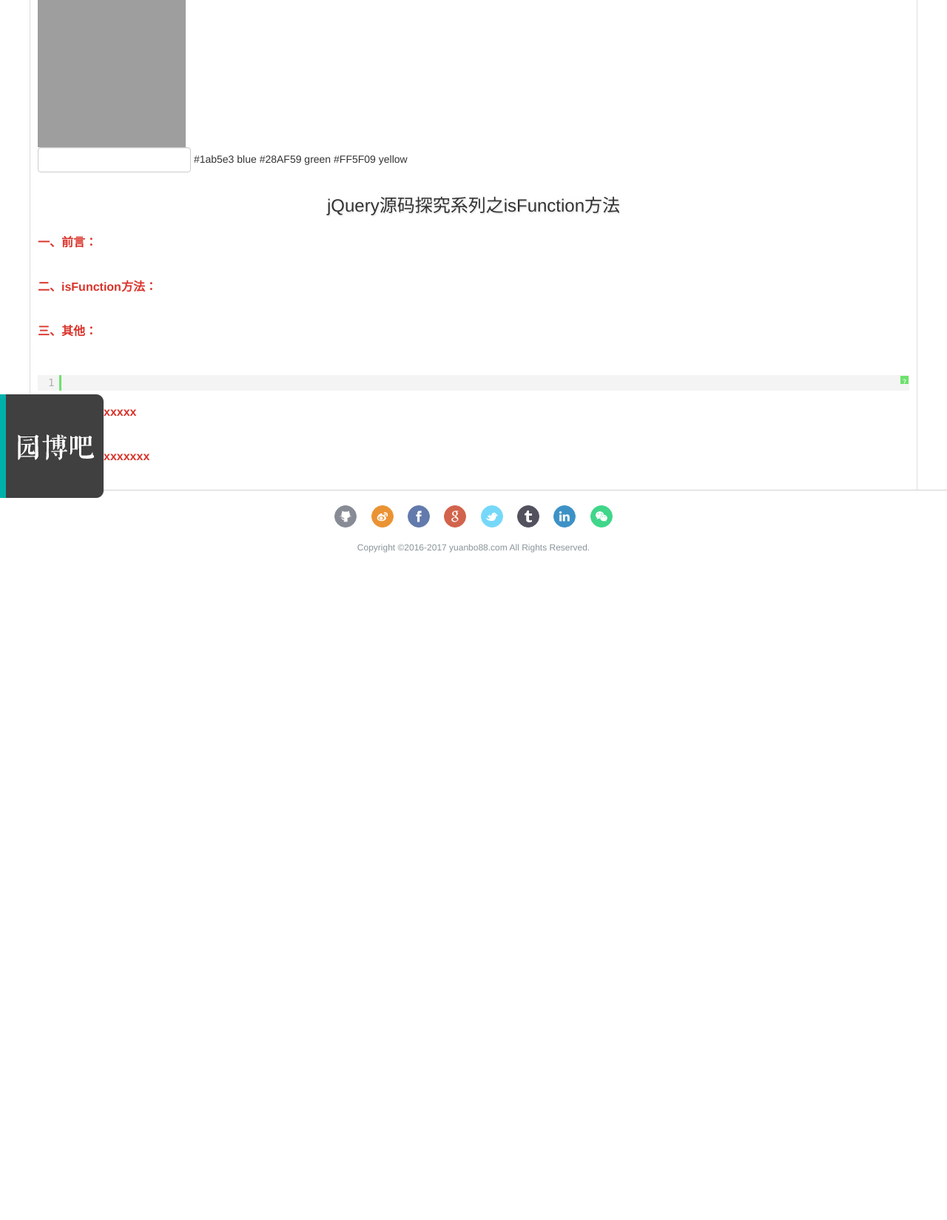
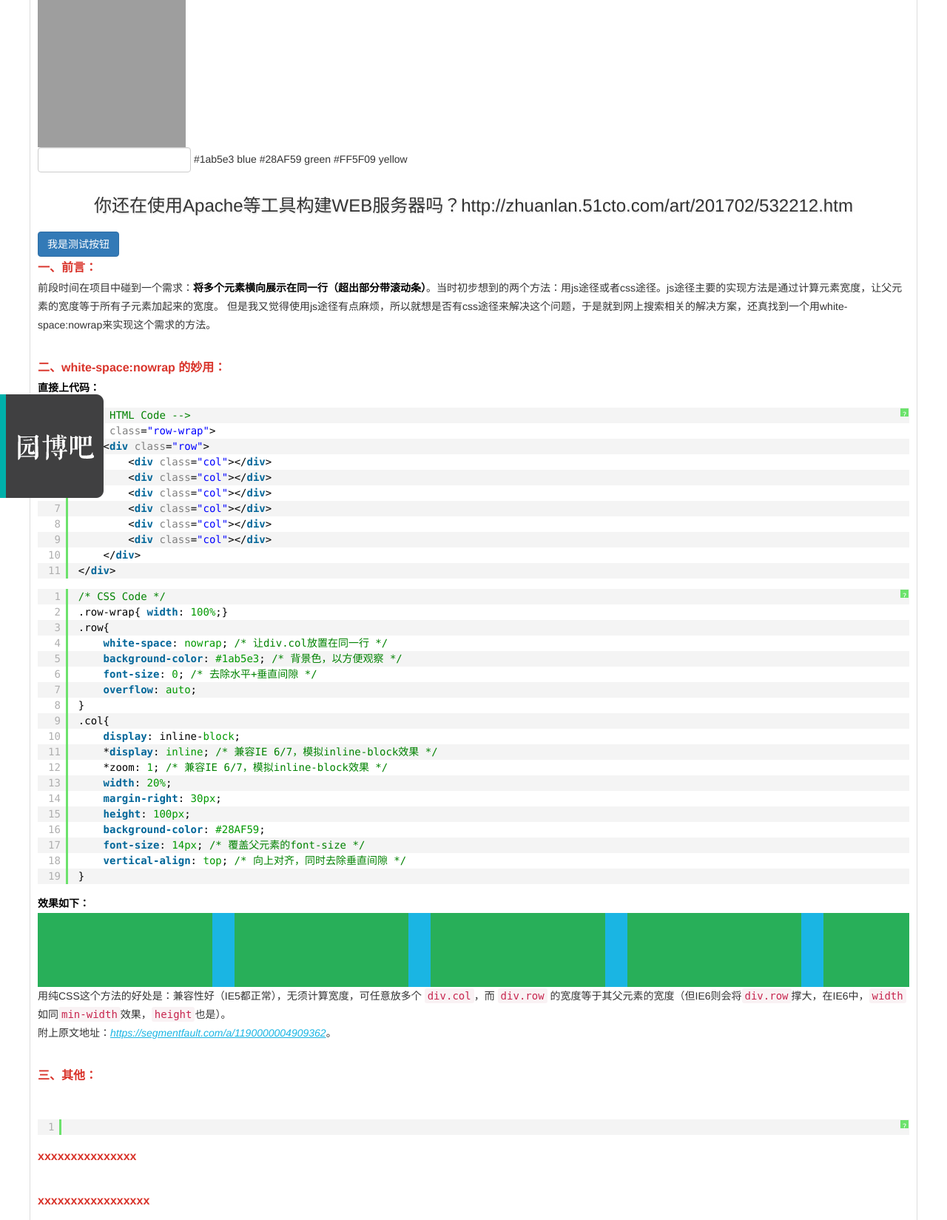
Before and after one commit to bobo88/BOBO, a PHP site: page /demo_article.php in a window 1280 px wide. Shown: the part 127-1776 px from the top of the page at 74% size. Before the commit the page ends 874 px from the top, so only its background shows below. Run offline with PHP 8.4, Linux system fonts and the light colour scheme; some libraries are stand-ins or nearby versions; grey boxes are pictures that could not be loaded.

Commit message:
demo-25 style

```diff
--- a/skin1/demo/demo_25.php
+++ b/skin1/demo/demo_25.php
@@ -146,7 +146,7 @@ $link->close();
         .b-status-received{ color: #ff6600; border: 1px solid #ff6600;}
         .b-status-expired{ color: #b4b4b4; border: 1px solid #b4b4b4;}
 
-        .active-nav{ position: fixed; z-index: 9999; top: 50%; left: 50%; margin-left: 520px; width: 160px; background: #ff6600;}
+        .active-nav{ display: none; position: fixed; z-index: 9999; top: 50%; left: 50%; margin-left: 520px; width: 160px; background: #ff6600;}
         .active-nav li{ height: 36px; line-height: 36px; border-bottom: 1px solid #ffa200; text-align: center;}
         .active-nav li a{ display: block; width: 100%; height: 36px; color: #fff; font-size: 14px;}
         .active-nav .floor-nav.active a, .active-nav .floor-nav:hover a{ background: #ffa200;}
--- a/skin1/demo_article.php
+++ b/skin1/demo_article.php
@@ -30,29 +30,150 @@
 #28AF59    green
 
 #FF5F09    yellow
+
+<style>
+	/*黑色粗体*/
+	.fb-black{ color: #000; font-weight: bold;}
+
+	/*灰色斜体*/
+	.notes{ color: #999; font-style: italic;}
+
+	/*重点内容*/
+	.focus{ color: #28AF59; font-weight: bold; font-size: 14px; font-style: italic;}
+
+	/*下划线*/
+	.line-d{ text-decoration: underline;}
+
+	/*a链接*/
+	.alink{ color: #1ab5e3; text-decoration: underline; font-style: italic;}
+
+	/*code*/
+	code{ color: #c7254e; background-color: #f9f2f4;padding: 2px 4px; font-size: 90%; border-radius: 3px; font-size: 14px;}
+</style>
+
 <br/>
 <!-- <h1>初探Flexbox弹性盒子布局</h1> -->
 <!-- <h1>ES6如何实现模块化</h1> -->
 <!-- <h1>jQuery源码探究系列之isFunction</h1> -->
-<h1>jQuery源码探究系列之isFunction方法</h1>
+<h1>你还在使用Apache等工具构建WEB服务器吗？http://zhuanlan.51cto.com/art/201702/532212.htm</h1>
 
 
 <!-- <script src="http://www.yuanbo88.com/dist/minjs/vue.min.js"></script> -->
 
 
+<a href="javascript:;" class="btn-normal js-btnTest">我是测试按钮</a>
+
+<script>
+// res.setHeader('Cache-Control', "no-cache, max-age=" + 5);
+// res.setHeader('Content-Type', 'text/html');
+// res.writeHead('200', "OK");
+	$(function(){
+		$('.js-btnTest').click(function(){
+			$.ajax({
+				url: 'demo/demo.json',
+				type: 'POST',
+				dataType: 'json',
+				// data: {param1: 'value1'},
+				beforeSend: function(request) {
+		            request.setRequestHeader('Cache-Control', "max-age=" + 100);
+		            request.setRequestHeader("Test", "Chenxizhang");
+		        }
+			})
+			.done(function() {
+				console.log("success");
+			})
+			.fail(function() {
+				console.log("error");
+			})
+			.always(function() {
+				console.log("complete");
+			});
+		});
+	});
+</script>
+
+<style>
+	.row-wrap{ width: 100%;}
+	.row{
+		white-space: nowrap; /* 让div.col放置在同一行 */
+	    background-color: #1ab5e3; /* 背景色，以方便观察 */
+	    font-size: 0; /* 去除水平+垂直间隙 */
+	    overflow: auto;
+	}
+	.col{
+	    display: inline-block;
+	    *display: inline; /* 兼容IE 6/7，模拟inline-block效果 */
+	    *zoom: 1; /* 兼容IE 6/7，模拟inline-block效果 */
+	    width: 20%;
+	    margin-right: 30px;
+	    height: 100px;
+	    background-color: #28AF59;
+	    font-size: 14px; /* 覆盖父元素的font-size */
+	    vertical-align: top; /* 向上对齐，同时去除垂直间隙 */
+	}
+</style>
 <h3><strong>一、前言：</strong></h3>
 <section>
-
+<p>
+	前段时间在项目中碰到一个需求：<span class="fb-black">将多个元素横向展示在同一行（超出部分带滚动条）</span>。当时初步想到的两个方法：用js途径或者css途径。js途径主要的实现方法是通过计算元素宽度，让父元素的宽度等于所有子元素加起来的宽度。
+	但是我又觉得使用js途径有点麻烦，所以就想是否有css途径来解决这个问题，于是就到网上搜索相关的解决方案，还真找到一个用white-space:nowrap来实现这个需求的方法。
+</p>
 </section><br/>
 
-<h3><strong>二、isFunction方法：</strong></h3>
+<h3><strong>二、white-space:nowrap 的妙用：</strong></h3>
 <section>
+<p class="fb-black">直接上代码：</p>
+<pre class="brush:xml;">
+	&lt;!-- HTML Code --&gt;
+	&lt;div class="row-wrap"&gt;
+	    &lt;div class="row"&gt;
+	        &lt;div class="col"&gt;&lt;/div&gt;
+	        &lt;div class="col"&gt;&lt;/div&gt;
+	        &lt;div class="col"&gt;&lt;/div&gt;
+	        &lt;div class="col"&gt;&lt;/div&gt;
+	        &lt;div class="col"&gt;&lt;/div&gt;
+	        &lt;div class="col"&gt;&lt;/div&gt;
+	    &lt;/div&gt;
+	&lt;/div&gt;
+</pre>
 
+<pre class="brush:css;">
+	/* CSS Code */
+	.row-wrap{ width: 100%;}
+	.row{
+		white-space: nowrap; /* 让div.col放置在同一行 */
+	    background-color: #1ab5e3; /* 背景色，以方便观察 */
+	    font-size: 0; /* 去除水平+垂直间隙 */
+	    overflow: auto;
+	}
+	.col{
+	    display: inline-block;
+	    *display: inline; /* 兼容IE 6/7，模拟inline-block效果 */
+	    *zoom: 1; /* 兼容IE 6/7，模拟inline-block效果 */
+	    width: 20%;
+	    margin-right: 30px;
+	    height: 100px;
+	    background-color: #28AF59;
+	    font-size: 14px; /* 覆盖父元素的font-size */
+	    vertical-align: top; /* 向上对齐，同时去除垂直间隙 */
+	}
+</pre>
+
+<p class="fb-black">效果如下：</p>
+<div class="row-wrap">
+    <div class="row">
+        <div class="col"></div>
+        <div class="col"></div>
+        <div class="col"></div>
+        <div class="col"></div>
+        <div class="col"></div>
+        <div class="col"></div>
+    </div>
+</div>
+<p>用纯CSS这个方法的好处是：兼容性好（IE5都正常），无须计算宽度，可任意放多个 <code>div.col</code>，而 <code>div.row</code> 的宽度等于其父元素的宽度（但IE6则会将<code>div.row</code>撑大，在IE6中，<code>width</code>如同<code>min-width</code>效果，<code>height</code>也是）。</p>
+<p>附上原文地址：<a class="alink" href="https://segmentfault.com/a/1190000004909362" target="_blank">https://segmentfault.com/a/1190000004909362</a>。</p>
 </section><br/>
 
-<script>
-
-</script>
 
 <h3><strong>三、其他：</strong></h3>
 <section>
@@ -60,7 +181,7 @@
 </section><br/>
 
 
-
+<!-- https://segmentfault.com/a/1190000004909362 -->
 
 
 <pre class="brush:js;">
```
